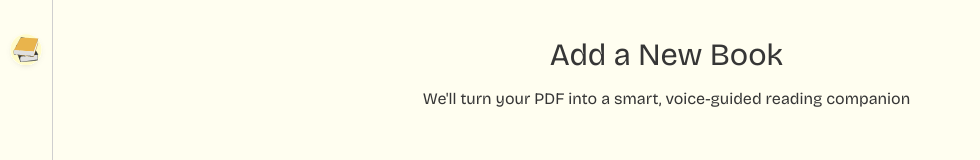
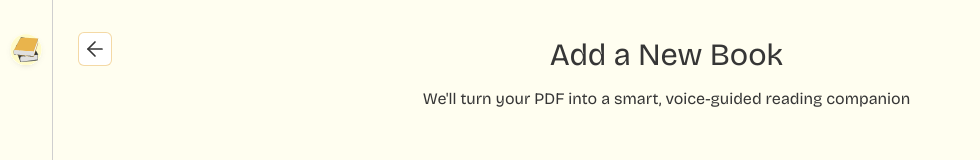
Before and after one commit to Nyima-ui/Dogear, a Next.js app: page /reader/new in a window 1280 px wide. Shown: the top 160 px of the page, without its empty margins (0-980 px from the left). Built offline with nearby package versions, Linux system fonts and the light colour scheme; no server answers.

Commit message:
create back button

```diff
--- a/app/(app)/reader/new/page.tsx
+++ b/app/(app)/reader/new/page.tsx
@@ -1,8 +1,16 @@
 import PdfUploadForm from "@/components/PdfUploadForm";
+import { ArrowLeft } from "lucide-react";
+import Link from "next/link";
 
 const UploadPdfPage = () => {
   return (
-    <div className="flex items-center flex-col">
+    <div className="flex items-center flex-col relative">
+      <Link
+        href="/reader/uploads"
+        className="fixed top-8 left-19.5 bg-white p-1 rounded-md hover:shadow-lg transition-shadow duration-100 ease-in border border-primary/50 hover:border-none max-md:top-13 max-md:left-8 "
+      >
+        <ArrowLeft className="text-foreground" strokeWidth={1.7} />
+      </Link>
       <h1 className="text-[31px]">Add a New Book</h1>
       <p className="text-center mt-2">
         We&apos;ll turn your PDF into a smart, voice-guided reading companion
--- a/components/LoadingModal.tsx
+++ b/components/LoadingModal.tsx
@@ -12,11 +12,19 @@ const LoadingModal = ({
   stageLabel,
 }: LoadingModalProps) => {
   return (
-    <div className="fixed inset-0 h-full bg-black/20 z-10 backdrop-blur-xs flex items-center justify-center">
+    <div
+      className="fixed inset-0 h-full bg-black/20 z-10 backdrop-blur-xs flex items-center justify-center"
+      role="dialog"
+      aria-modal="true"
+      aria-labelledby="loading-modal-title"
+    >
       <div className="bg-background w-[90%] max-w-125 py-6 px-10 rounded-md">
-        <h1 className="font-medium text-xl text-center max-sm:text-base">
+        <h2
+          className="font-medium text-xl text-center max-sm:text-base"
+          id="loading-modal-title"
+        >
           Uploading your PDF
-        </h1>
+        </h2>
         <p className="text-center mt-2 leading-tight max-sm:text-sm">
           This may take a moment depending on the length of your book.
         </p>
```
